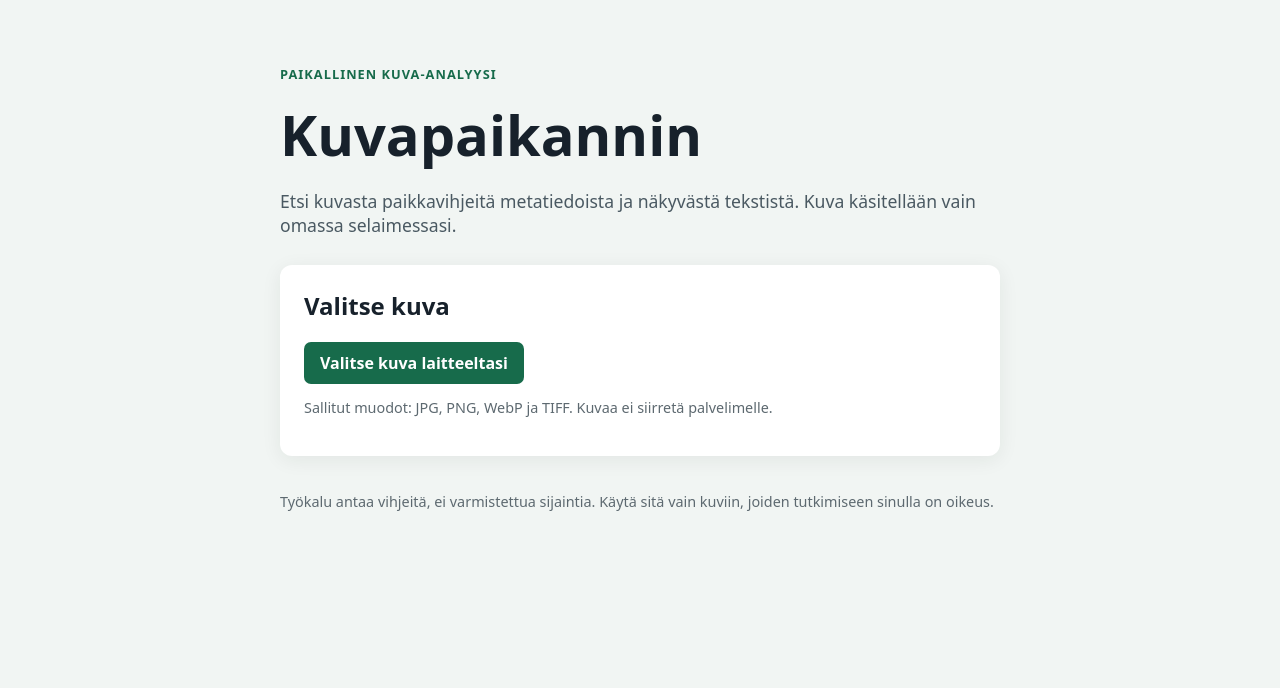
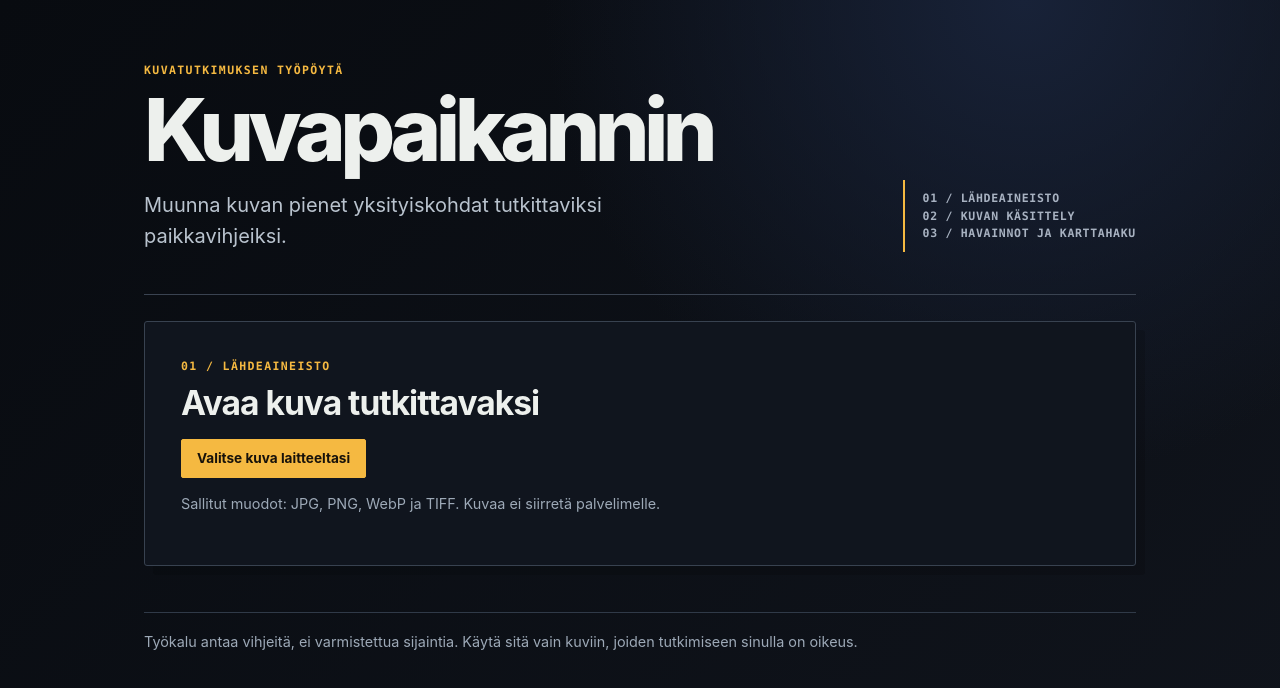
Before and after one commit to ipappa74/kuvapaikannin, a plain HTML site: page docs/index.html in a window 1280 px wide. Drawn offline with Linux system fonts and the light colour scheme.

Commit message:
Uudista Kuvapaikantimen tutkimustyökalun ilme

```diff
--- a/docs/index.html
+++ b/docs/index.html
@@ -9,34 +9,33 @@
 </head>
 <body>
   <main class="container">
-    <header>
-      <p class="eyebrow">Paikallinen kuva-analyysi</p>
-      <h1>Kuvapaikannin</h1>
-      <p class="lead">Etsi kuvasta paikkavihjeitä metatiedoista ja näkyvästä tekstistä. Kuva käsitellään vain omassa selaimessasi.</p>
+    <header class="masthead">
+      <div><p class="eyebrow">Kuvatutkimuksen työpöytä</p><h1>Kuvapaikannin</h1><p class="lead">Muunna kuvan pienet yksityiskohdat tutkittaviksi paikkavihjeiksi.</p></div>
+      <p class="protocol">01 / Lähdeaineisto<br>02 / Kuvan käsittely<br>03 / Havainnot ja karttahaku</p>
     </header>
 
     <section class="card" aria-labelledby="upload-title">
-      <h2 id="upload-title">Valitse kuva</h2>
+      <p class="section-label">01 / Lähdeaineisto</p><h2 id="upload-title">Avaa kuva tutkittavaksi</h2>
       <label class="upload" for="image"><span>Valitse kuva laitteeltasi</span><input id="image" type="file" accept="image/jpeg,image/png,image/webp,image/tiff"></label>
       <p class="hint">Sallitut muodot: JPG, PNG, WebP ja TIFF. Kuvaa ei siirretä palvelimelle.</p>
     </section>
 
     <section id="progress" class="notice hidden" aria-live="polite"></section>
     <section id="results" class="card results hidden" aria-live="polite">
-      <h2 id="filename"></h2>
+      <p class="section-label">Kuvatiedosto</p><h2 id="filename"></h2>
       <div id="preview-wrap" class="preview-wrap hidden"><div id="canvas-holder" class="canvas-holder"><canvas id="preview" aria-label="Käsiteltävä kuva"></canvas><div id="selection" class="selection hidden" aria-hidden="true"></div></div></div>
       <section class="editor" aria-labelledby="editor-title">
-        <h3 id="editor-title">Paranna tunnistusta</h3>
+        <p class="section-label">02 / Kuvankäsittely</p><h3 id="editor-title">Tarkenna vihjeitä</h3>
         <p class="hint">Rajaa kuva vetämällä hiirellä tai sormella kuvan päällä. Säätöjä käytetään vain omaan selainversioosi.</p>
         <div class="tool-row"><button id="rotate-left" type="button">Kierrä vasemmalle</button><button id="rotate-right" type="button">Kierrä oikealle</button><button id="crop" type="button" disabled>Rajaa valittu alue</button><button id="reset" type="button">Palauta kuva</button></div>
         <div class="sliders"><label for="brightness">Kirkkaus <output id="brightness-value">100 %</output><input id="brightness" type="range" min="50" max="170" value="100"></label><label for="contrast">Kontrasti <output id="contrast-value">100 %</output><input id="contrast" type="range" min="50" max="200" value="100"></label><label class="check" for="grayscale"><input id="grayscale" type="checkbox"> Muunna harmaasävyksi</label></div>
         <div class="tool-row"><button id="run-ocr" type="button">Tunnista teksti käsitellystä kuvasta</button><button id="download" type="button">Tallenna käsitelty kuva</button><a class="button secondary" href="https://lens.google.com/" target="_blank" rel="noopener">Avaa Google Lens</a></div>
       </section>
-      <h3>Metatiedot</h3>
+      <p class="section-label">03 / Metatiedot</p><h3>Tekniset havainnot</h3>
       <dl id="metadata"></dl>
-      <h3>Kuvasta tunnistettu teksti</h3>
+      <p class="section-label">04 / Tekstitunnistus</p><h3>Kuvasta poimittu teksti</h3>
       <p id="ocr-text" class="ocr-text"></p>
-      <section class="clues" aria-labelledby="clues-title"><h3 id="clues-title">Omat paikkavihjeet</h3><p class="hint">Kirjaa esimerkiksi kieli, kadunnimi, liikennemerkki, yrityslogo, rakennustyyli tai maisema. Ne lisätään hakulinkkeihin.</p><textarea id="manual-clues" rows="3" placeholder="Esim. suomenkielinen kyltti, punatiilinen kirkko, talvinen kaupunkiympäristö"></textarea><details><summary>Mitä kuvasta kannattaa etsiä?</summary><ul><li>Kyltit, tienumerot ja paikannimet</li><li>Yritysten nimet ja logot</li><li>Liikennemerkit, ajosuunnat ja kieli</li><li>Maamerkit, rakennukset, kasvillisuus ja maasto</li></ul></details></section>
+      <section class="clues" aria-labelledby="clues-title"><p class="section-label">05 / Tulkitse</p><h3 id="clues-title">Omat paikkavihjeet</h3><p class="hint">Kirjaa esimerkiksi kieli, kadunnimi, liikennemerkki, yrityslogo, rakennustyyli tai maisema. Ne lisätään hakulinkkeihin.</p><textarea id="manual-clues" rows="3" placeholder="Esim. suomenkielinen kyltti, punatiilinen kirkko, talvinen kaupunkiympäristö"></textarea><details><summary>Mitä kuvasta kannattaa etsiä?</summary><ul><li>Kyltit, tienumerot ja paikannimet</li><li>Yritysten nimet ja logot</li><li>Liikennemerkit, ajosuunnat ja kieli</li><li>Maamerkit, rakennukset, kasvillisuus ja maasto</li></ul></details></section>
       <p id="actions" class="actions hidden">
         <a id="map-link" target="_blank" rel="noopener">Hae kartalta</a>
         <a id="search-link" target="_blank" rel="noopener">Hae verkosta</a>
--- a/docs/style.css
+++ b/docs/style.css
@@ -1,14 +1,19 @@
-:root { font-family: system-ui, sans-serif; color: #17212b; background: #f1f5f3; }
+:root { color-scheme: dark; font-family: Inter, ui-sans-serif, system-ui, sans-serif; color: #edf0ed; background: #080b10; }
 * { box-sizing: border-box; }
-body { margin: 0; }
-.container { max-width: 760px; margin: 0 auto; padding: 52px 20px; }
-header { margin-bottom: 28px; }.eyebrow { color: #176b4b; font-weight: 700; letter-spacing: .08em; text-transform: uppercase; font-size: .8rem; }
-h1 { font-size: clamp(2rem, 6vw, 3.5rem); margin: 0; } h2 { margin-top: 0; }.lead { color: #4a5962; font-size: 1.1rem; }
-.card, .notice { background: white; border-radius: 12px; padding: 24px; box-shadow: 0 4px 20px #1b302312; }.notice { margin-top: 24px; }
-.upload, button, .button { display: inline-block; width: fit-content; color: white; background: #176b4b; border: 0; border-radius: 7px; padding: 10px 16px; font: inherit; font-weight: 650; text-decoration: none; cursor: pointer; }.upload input { display: none; } button:disabled { cursor: not-allowed; opacity: .5; }.secondary { background: #314e62; }
-.hint, footer { color: #5d6970; font-size: .9rem; }.results { margin-top: 24px; }.hidden { display: none; }
-.preview-wrap { margin: 0 0 16px; background: #e5ece8; border-radius: 8px; overflow: hidden; text-align: center; }.canvas-holder { position: relative; display: inline-block; max-width: 100%; line-height: 0; }.canvas-holder canvas { display: block; max-width: 100%; max-height: 480px; touch-action: none; cursor: crosshair; }.selection { position: absolute; border: 2px solid #f4c542; background: #f4c54233; pointer-events: none; }
-.editor, .clues { border-top: 1px solid #e6ece8; margin-top: 20px; padding-top: 20px; }.tool-row { display: flex; gap: 8px; flex-wrap: wrap; margin: 12px 0; }.sliders { display: grid; grid-template-columns: repeat(2, minmax(0, 1fr)); gap: 12px; }.sliders label { display: grid; gap: 6px; font-weight: 650; }.sliders output { font-weight: 400; color: #5d6970; }.sliders .check { display: flex; align-items: center; margin-top: 20px; }.sliders .check input { width: auto; }.clues textarea { width: 100%; font: inherit; padding: 9px; border: 1px solid #aab8b1; border-radius: 7px; } details { margin-top: 12px; color: #34434b; } details li { margin: 4px 0; }
-dl { margin: 0; } dl div { display: grid; grid-template-columns: minmax(150px, .7fr) 2fr; padding: 10px 0; border-bottom: 1px solid #e6ece8; } dt { font-weight: 650; } dd { margin: 0; overflow-wrap: anywhere; }
-.ocr-text { white-space: pre-wrap; overflow-wrap: anywhere; }.actions { display: flex; flex-wrap: wrap; gap: 10px; margin-top: 24px; }.actions a { background: #176b4b; color: white; border-radius: 7px; padding: 10px 16px; text-decoration: none; }.actions a + a { background: #314e62; } footer { margin-top: 36px; }
-@media (max-width: 480px) { .container { padding-top: 32px; } dl div, .sliders { grid-template-columns: 1fr; gap: 4px; }.sliders .check { margin-top: 8px; } }
+body { min-height: 100vh; margin: 0; background: radial-gradient(circle at 80% 0%, #182238 0, transparent 30rem), linear-gradient(135deg, #080b10 0%, #10141c 100%); }
+body::before { content: ''; position: fixed; inset: 0; z-index: -1; opacity: .24; background-image: linear-gradient(#ffffff08 1px, transparent 1px), linear-gradient(90deg, #ffffff08 1px, transparent 1px); background-size: 36px 36px; mask-image: linear-gradient(to bottom, #000, transparent 80%); }
+.container { max-width: 1040px; margin: 0 auto; padding: 44px 24px 72px; }
+.masthead { display: grid; grid-template-columns: 1fr auto; gap: 32px; align-items: end; padding: 18px 0 42px; border-bottom: 1px solid #3a4351; }
+.eyebrow, .section-label, .protocol { color: #f5b941; font: 700 .72rem/1.5 ui-monospace, SFMono-Regular, Consolas, monospace; letter-spacing: .12em; text-transform: uppercase; }
+.eyebrow { margin: 0 0 10px; }.protocol { margin: 0; padding: 10px 0 10px 18px; border-left: 2px solid #f5b941; color: #a8b2c1; letter-spacing: .06em; }
+h1 { margin: 0; font-size: clamp(2.8rem, 8vw, 5.4rem); line-height: .96; letter-spacing: -.065em; font-weight: 760; }.lead { max-width: 570px; color: #b9c3ce; margin: 18px 0 0; font-size: clamp(1rem, 2.2vw, 1.25rem); line-height: 1.55; }
+.card, .notice { margin-top: 26px; background: #10151e; border: 1px solid #384250; border-radius: 3px; box-shadow: 9px 9px 0 #00000028; }.card { padding: clamp(20px, 4vw, 36px); }.notice { padding: 14px 18px; color: #f5d58b; font-family: ui-monospace, monospace; }.section-label { margin: 0 0 7px; color: #f5b941; }
+h2 { margin: 0 0 16px; font-size: clamp(1.55rem, 3vw, 2.1rem); letter-spacing: -.03em; } h3 { margin: 0 0 8px; font-size: 1.12rem; letter-spacing: -.01em; }.hint, footer { color: #9da9b7; font-size: .9rem; line-height: 1.5; }
+.upload, button, .button { display: inline-block; border: 1px solid #f5b941; border-radius: 2px; padding: 11px 15px; color: #17120a; background: #f5b941; font: 700 .85rem/1.1 Inter, sans-serif; text-decoration: none; cursor: pointer; }.upload:hover, button:hover, .button:hover { background: #ffe0a0; }.upload input { display: none; } button:disabled { border-color: #46505d; background: #202833; color: #788494; cursor: not-allowed; }.secondary { border-color: #546273; background: transparent; color: #dfe6eb; }
+.results { position: relative; overflow: hidden; }.results::after { content: 'ANALYYSI'; position: absolute; right: -14px; top: 28px; color: #ffffff06; font: 800 5.5rem/.8 ui-monospace, monospace; letter-spacing: -.1em; pointer-events: none; }.hidden { display: none; }
+.preview-wrap { margin: 0 0 18px; border: 1px solid #333f4e; background: #05070a; text-align: center; }.canvas-holder { position: relative; display: inline-block; max-width: 100%; line-height: 0; }.canvas-holder canvas { display: block; max-width: 100%; max-height: 500px; touch-action: none; cursor: crosshair; }.selection { position: absolute; border: 1px solid #ffe18f; outline: 1px solid #000; background: #f5b94126; pointer-events: none; }
+.editor, .clues { margin-top: 28px; padding-top: 22px; border-top: 1px solid #323d4b; }.tool-row { display: flex; flex-wrap: wrap; gap: 8px; margin: 15px 0; }.sliders { display: grid; grid-template-columns: repeat(3, minmax(0, 1fr)); gap: 18px; padding: 14px 0; }.sliders label { display: grid; gap: 8px; color: #dce4eb; font-size: .9rem; font-weight: 650; }.sliders output { color: #f5b941; font: .8rem ui-monospace, monospace; }.sliders input[type="range"] { accent-color: #f5b941; width: 100%; }.sliders .check { display: flex; align-items: center; gap: 8px; padding-top: 23px; }.sliders .check input { width: auto; accent-color: #f5b941; }
+dl { margin: 0; border-top: 1px solid #303a48; } dl div { display: grid; grid-template-columns: minmax(170px, .7fr) 2fr; gap: 18px; padding: 13px 0; border-bottom: 1px solid #303a48; } dt { color: #aab5c3; font: .78rem ui-monospace, monospace; text-transform: uppercase; letter-spacing: .04em; } dd { margin: 0; color: #eef1f4; overflow-wrap: anywhere; }.ocr-text { min-height: 48px; margin: 0; padding: 14px; border-left: 2px solid #f5b941; background: #0a0e14; color: #d9e0e7; line-height: 1.55; white-space: pre-wrap; overflow-wrap: anywhere; }
+.clues textarea { width: 100%; min-height: 90px; padding: 12px; border: 1px solid #465262; border-radius: 2px; outline: none; resize: vertical; color: #f0f2f3; background: #080c12; font: .95rem/1.5 Inter, sans-serif; }.clues textarea:focus { border-color: #f5b941; box-shadow: 0 0 0 2px #f5b94133; }details { margin-top: 16px; color: #b9c4cf; } summary { cursor: pointer; color: #f5d58b; } details li { margin: 7px 0; }
+.actions { display: flex; flex-wrap: wrap; gap: 10px; margin: 30px 0 0; }.actions a { padding: 11px 14px; border-bottom: 1px solid #f5b941; color: #ffe0a0; background: #1a1710; font: 700 .83rem ui-monospace, monospace; text-decoration: none; }.actions a:hover { background: #2b2517; } footer { margin-top: 46px; padding-top: 18px; border-top: 1px solid #303a48; }
+@media (max-width: 640px) { .container { padding: 28px 16px 52px; }.masthead { grid-template-columns: 1fr; gap: 22px; padding-bottom: 28px; }.protocol { max-width: 260px; }.card { padding: 20px; }.sliders { grid-template-columns: 1fr; gap: 10px; }.sliders .check { padding-top: 6px; } dl div { grid-template-columns: 1fr; gap: 5px; }.tool-row > * { flex-grow: 1; text-align: center; }.results::after { display: none; } }
```
